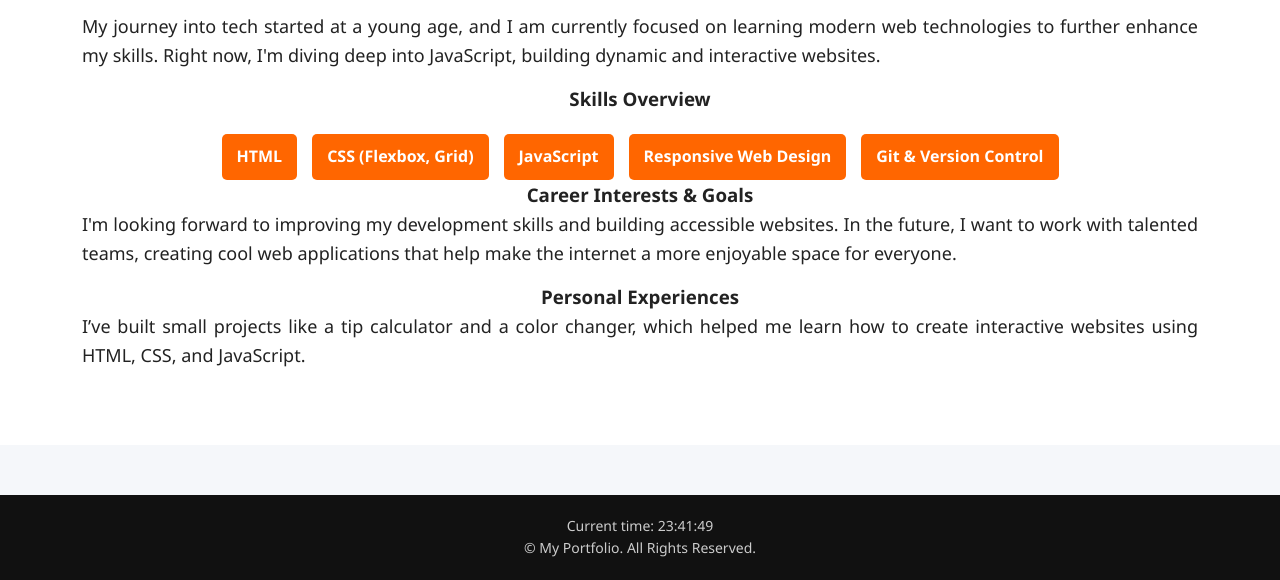
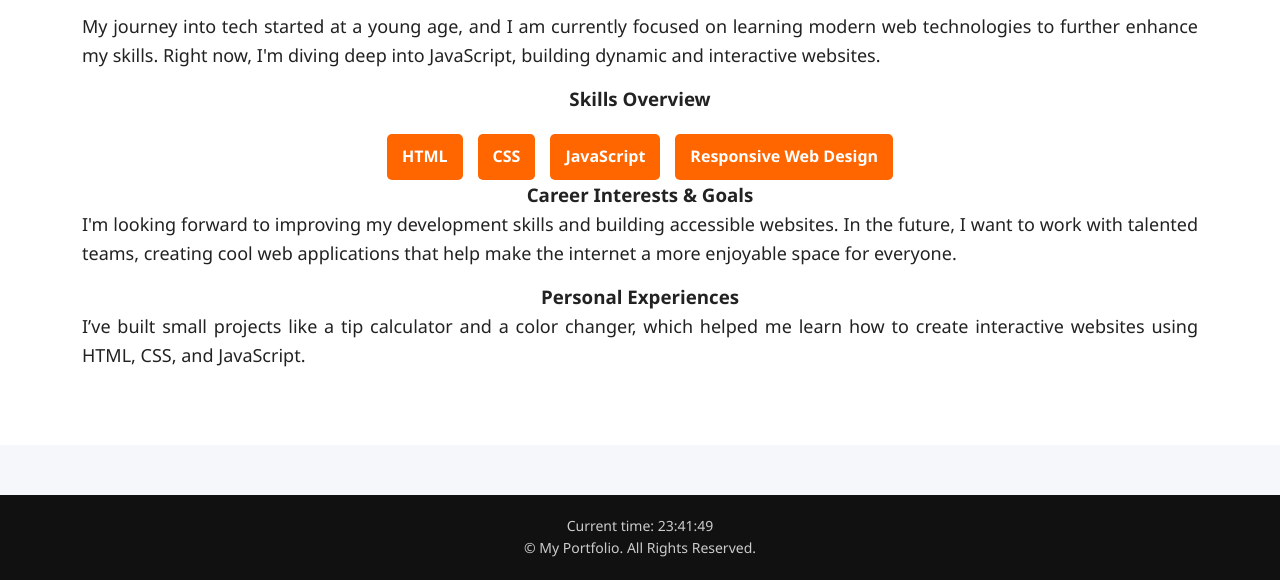
Before and after one commit to phantom598/My-Portfolio-2, a plain HTML site: page aboutme project.html in a window 1280 px wide. Shown: the part 296-876 px from the top of the page. Drawn offline with Linux system fonts and the light colour scheme; files that its build step writes are made by us from their sources.

Commit message:
Update aboutme project.html

```diff
--- a/aboutme project.html
+++ b/aboutme project.html
@@ -42,10 +42,9 @@ My journey into tech started at a young age, and I am currently focused on learn
     <h3>Skills Overview</h3>
     <ul class="skills-list">
     <li>HTML</li>
-    <li>CSS (Flexbox, Grid)</li>
+    <li>CSS</li>
     <li>JavaScript </li>
     <li>Responsive Web Design</li>
-    <li>Git & Version Control</li>
     </ul>
 </div>
 <div class="container">
```
